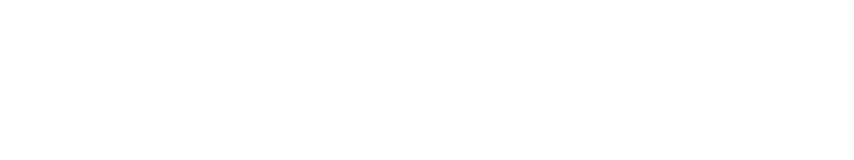
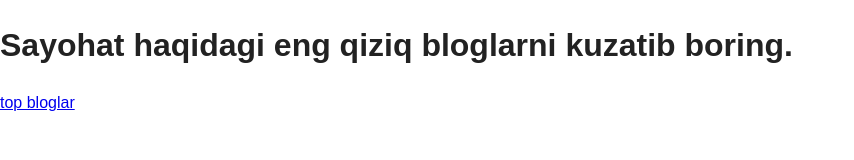
Before and after one commit to JaloliddinGofurov/exersize-articles-bg, a plain HTML site: page index.html in a window 1280 px wide. Shown: the whole page, without its empty margins (0-854 px from the left). Drawn offline with Linux system fonts and the light colour scheme.

Commit message:
Add hero part

```diff
--- a/index.html
+++ b/index.html
@@ -1,10 +1,16 @@
 <!DOCTYPE html>
-<html lang="en">
+<html lang="uz">
 <head>
   <meta charset="UTF-8">
   <meta name="viewport" content="width=device-width, initial-scale=1.0">
-  <title>Project</title>
+  <title>Sayohat haqida sayt</title>
 </head>
+
+ <!-- LINKS -->
+ <link rel="preconnect" href="https://fonts.googleapis.com">
+ <link rel="preconnect" href="https://fonts.gstatic.com" crossorigin>
+ <link href="https://fonts.googleapis.com/css2?family=Open+Sans:ital,wght@0,300..800;1,300..800&family=Roboto:ital,wght@0,100;0,300;0,400;0,500;0,700;0,900;1,100;1,300;1,400;1,500;1,700;1,900&family=Rubik:ital,wght@0,300..900;1,300..900&display=swap" rel="stylesheet">
+ </head>
 
 <!-- Stylesheet -->
 <link rel="stylesheet" href="css/normalize.css">
@@ -12,6 +18,29 @@
 <body>
 
 
+<main class="main-content">
+   <div class="global-wrapper">
+
+    <!-- HERO -->
+    <div class="hero">
+      <div class="hero-content">
+        <h1 class="hero-heading">Sayohat haqidagi eng qiziq
+          bloglarni kuzatib boring.</h1>
+          <a class="hero-link" href="#">
+            <span class="hero-link-inner">
+              <!-- yulduzcha -->
+              <span class="hero-link-text">top bloglar</span>
+            </span>
+          </a>
+      </div>
+     </div>
+
+      </div>
+</main>
+
+
+
+
   <script src="css/js/main.js"></script>
 </body>
 </html>
```
